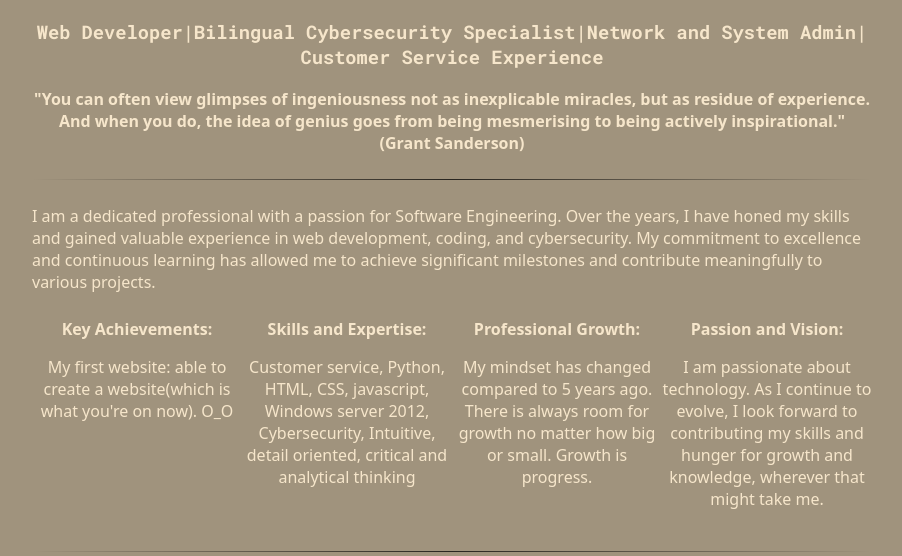
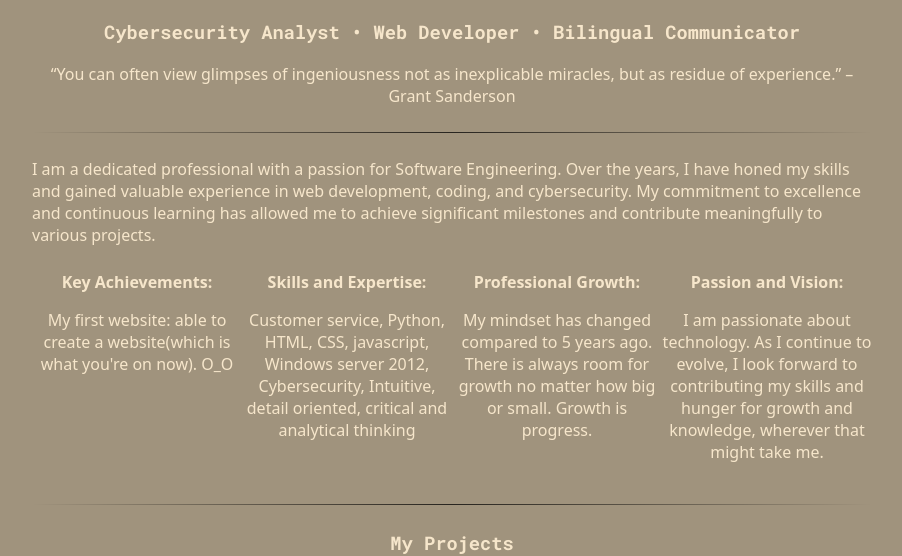
Before and after one commit to LoonyInterabang/Portfolio, a plain HTML site: page index.html in a window 1280 px wide. Shown: the part 247-803 px from the top of the page, without its empty margins (188-1090 px from the left). Drawn offline with Linux system fonts and the light colour scheme.

Commit message:
Update index.html

```diff
--- a/index.html
+++ b/index.html
@@ -14,10 +14,11 @@
 			<div class="intro">
 				<img class="profile-picture" src="https://encrypted-tbn0.gstatic.com/images?q=tbn:ANd9GcQ318_D4a5YiOuf3TeOZHg3rck0LA4-oFsCRQ&s" />
 				<h1>Robert Galindo</h1>
-				<h3>Web Developer|Bilingual Cybersecurity Specialist|Network and System Admin| Customer Service Experience</h3>
-				<strong class="quote">
-	  				"You can often view glimpses of ingeniousness not as inexplicable miracles, but as residue of experience. And when you do, the idea of genius goes from being mesmerising to being actively inspirational." (Grant Sanderson)
-				</strong>
+				<h3>Cybersecurity Analyst • Web Developer • Bilingual Communicator</h3>
+				<p class="quote">
+  					“You can often view glimpses of ingeniousness not as inexplicable miracles, but as residue of experience.” – Grant Sanderson
+				</p>
+
 			</div>
 
 			<hr>
```
